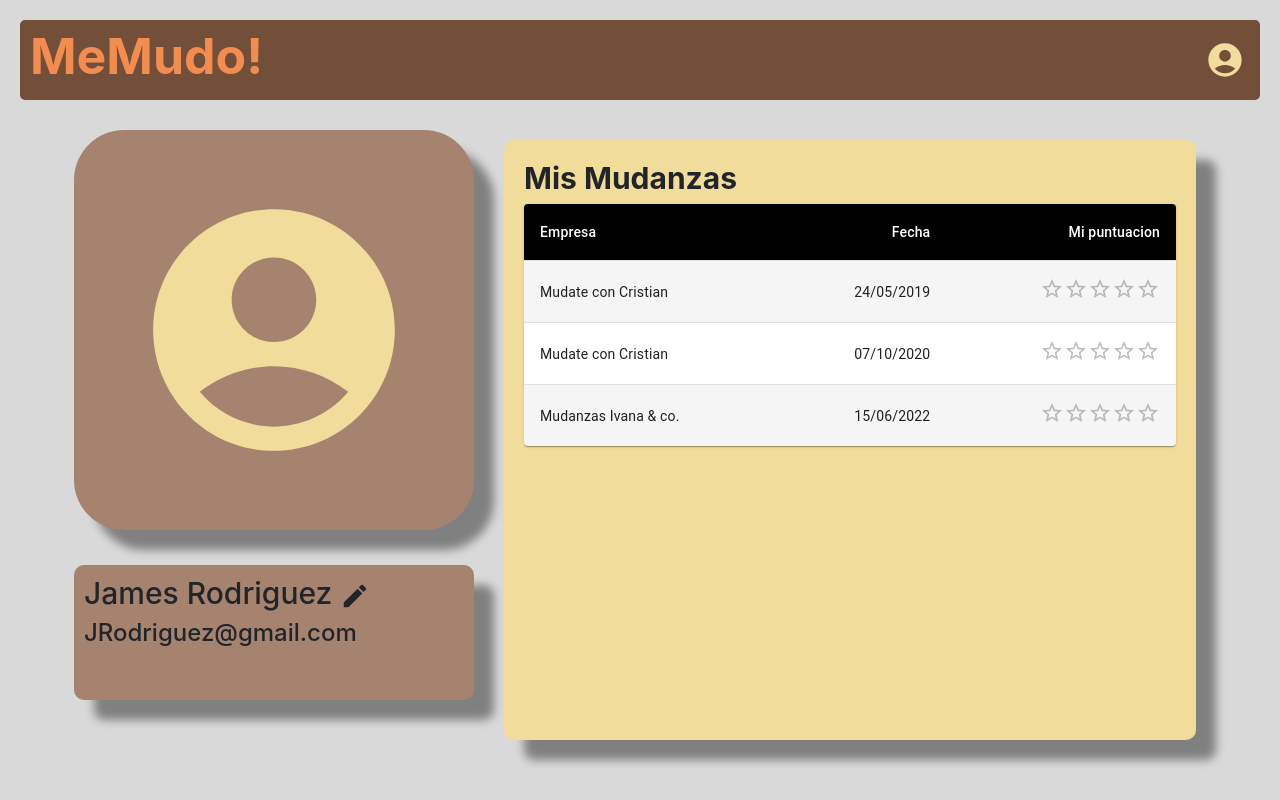
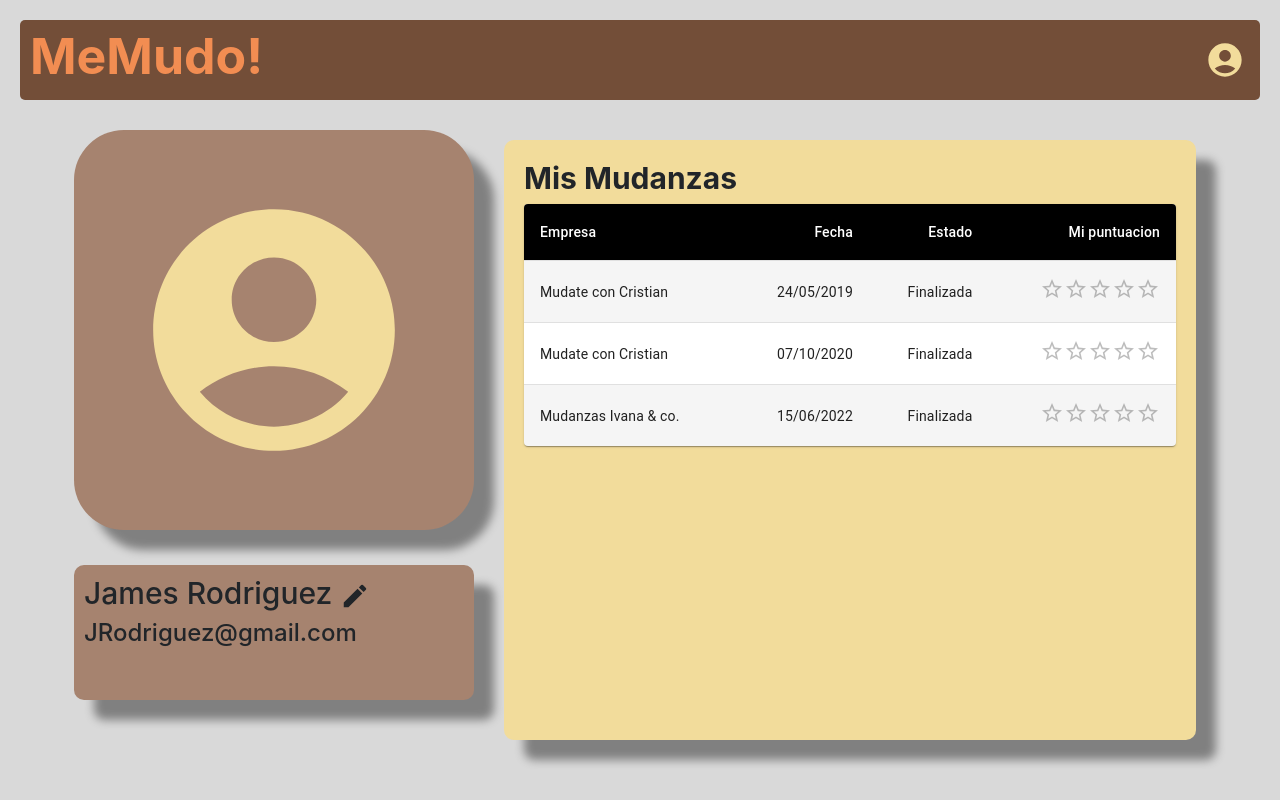
Before and after one commit to IgnacioSorgentini/Web-Mudanzas-FrontEnd, a React (Create React App) app: page /PerfilCliente in a window 1280 px wide. Built offline with nearby package versions, Linux system fonts and the light colour scheme.

Commit message:
Agregando estado a la tabla de Contrataciones, agregando input a la ventana para contratar empresa, y agregando input de precio a la ventana de editar informacion empresa

```diff
--- a/src/pages/HomeOferente/HomeOferente.jsx
+++ b/src/pages/HomeOferente/HomeOferente.jsx
@@ -31,6 +31,9 @@ import Checkbox from '@mui/material/Checkbox';
 import Card from '@mui/material/Card';
 import CardHeader from '@mui/material/CardHeader';
 import Divider from '@mui/material/Divider';
+import InputAdornment from '@mui/material/InputAdornment';
+import { OutlinedInput } from '@mui/material';
+import InputLabel from '@mui/material/InputLabel';
 
 
 //Estas tres funciones son para la Transfer List que está en la ventana Editar.
@@ -311,6 +314,21 @@ export default function Empresa(){
                             />
                             </DialogContentText>
                             </div>
+                            <div style={{marginTop:"50px"}}>
+                            <DialogContentText>
+                                Modificar precio por kilometro a cobrar
+                                <OutlinedInput
+                                autoFocus
+                                margin=""
+                                id="precioACobrar"
+                                label="Precio"
+                                type="email"
+                                fullWidth
+                                variant="standard"
+                                startAdornment={<InputAdornment position="start">$</InputAdornment>}
+                            />
+                            </DialogContentText>
+                            </div>
 
                         </DialogContent>
                         <DialogActions>
--- a/src/pages/InfoEmpresa/InfoEmpresa.jsx
+++ b/src/pages/InfoEmpresa/InfoEmpresa.jsx
@@ -215,8 +215,9 @@ export default function Empresa(){
                                 </DialogTitle>
                                 <DialogContent>
                                     <DialogContentText>
-                                        Contenido
+                                        Ingrese su numero de telefono para que la empresa pueda contactarse con usted
                                     </DialogContentText>
+                                    <TextField label="Numero de telefono" id="outlined-start-adornment" sx={{ m: 1, width: '25ch' }} InputProps={{startAdornment: <InputAdornment position="start">+54 9</InputAdornment>,}} margin="normal" fullWidth />
                                 </DialogContent>
                                 <DialogActions>
                                     <Button autoFocus onClick={handleCloseContratar}>
--- a/src/pages/PerfilCliente/PerfilCliente.jsx
+++ b/src/pages/PerfilCliente/PerfilCliente.jsx
@@ -43,14 +43,14 @@ export default function Share(){
         },
       }));
 
-      function createData(empresa, fecha, puntuacion) {
-        return { empresa, fecha, puntuacion };
+      function createData(empresa, fecha, estado, puntuacion) {
+        return { empresa, fecha, estado, puntuacion };
       }
 
       const rows = [
-        createData('Mudate con Cristian', '24/05/2019', <Rating></Rating>),
-        createData('Mudate con Cristian', '07/10/2020', <Rating></Rating>),
-        createData('Mudanzas Ivana & co.', '15/06/2022', <Rating></Rating>),
+        createData('Mudate con Cristian', '24/05/2019', 'Finalizada', <Rating></Rating>),
+        createData('Mudate con Cristian', '07/10/2020', 'Finalizada', <Rating></Rating>),
+        createData('Mudanzas Ivana & co.', '15/06/2022', 'Finalizada', <Rating></Rating>),
       ];
 
 
@@ -83,6 +83,7 @@ export default function Share(){
                                 <TableRow>
                                     <StyledTableCell>Empresa</StyledTableCell>
                                     <StyledTableCell align="right">Fecha</StyledTableCell>
+                                    <StyledTableCell align="right">Estado</StyledTableCell>
                                     <StyledTableCell align="right">Mi puntuacion</StyledTableCell>
 
                                 </TableRow>
@@ -94,6 +95,7 @@ export default function Share(){
                                         {row.empresa}
                                     </StyledTableCell>
                                     <StyledTableCell align="right">{row.fecha}</StyledTableCell>
+                                    <StyledTableCell align="right">{row.estado}</StyledTableCell>
                                     <StyledTableCell align="right">{row.puntuacion}</StyledTableCell>
                                     </StyledTableRow>
                                 ))}
```
